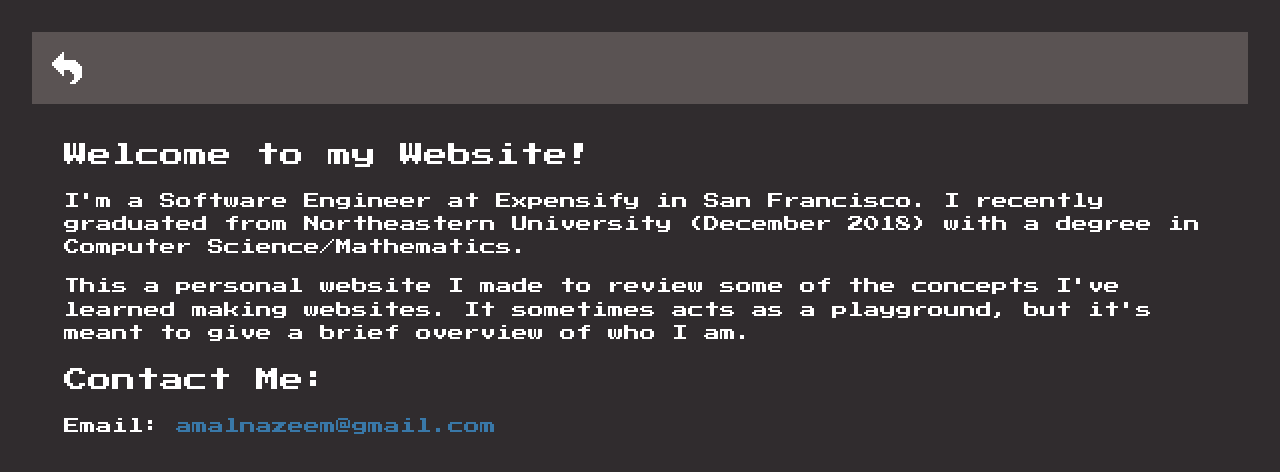
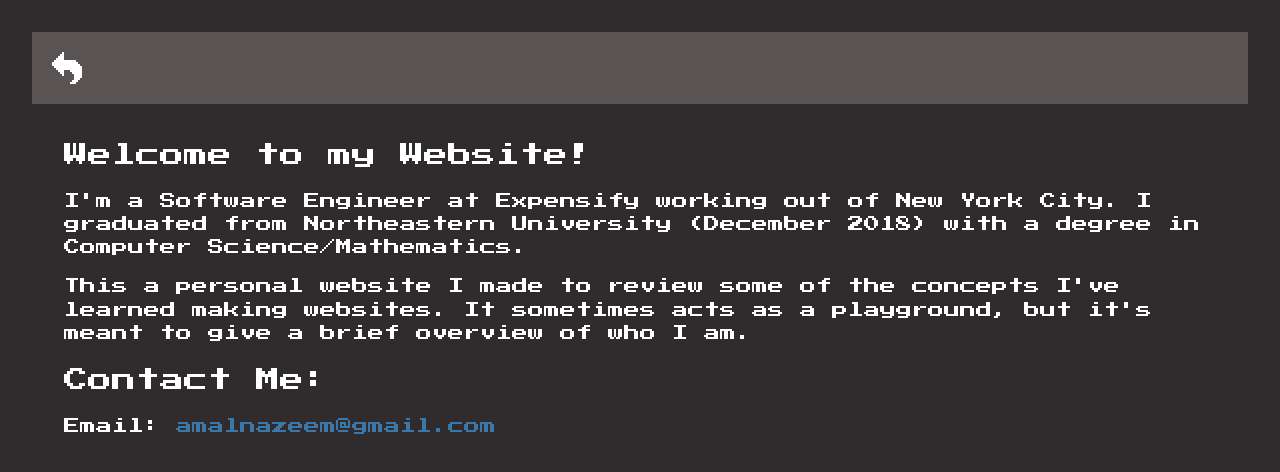
Before and after one commit to TomatoToaster/Website, a React app: page /about in a window 1280 px wide. Shown: the top 472 px of the page. Built offline with nearby package versions, Linux system fonts and the light colour scheme.

Commit message:
Update life a bit

```diff
--- a/src/components/About.jsx
+++ b/src/components/About.jsx
@@ -5,7 +5,7 @@ class Stuff extends Component {
     return (
       <Fragment>
         <h2>Welcome to my Website!</h2>
-        <p>I'm a Software Engineer at Expensify in San Francisco. I recently graduated from Northeastern University (December 2018) with a degree in Computer Science/Mathematics.</p>
+        <p>I'm a Software Engineer at Expensify working out of New York City. I graduated from Northeastern University (December 2018) with a degree in Computer Science/Mathematics.</p>
         <p>This a personal website I made to review some of the concepts I've learned making websites. It sometimes acts as a playground, but it's meant to give a brief overview of who I am.</p>
         <h2>Contact Me:</h2>
         <p>Email: <a href='mailto:amalnazeem@gmail.com'>amalnazeem@gmail.com</a></p>
```
